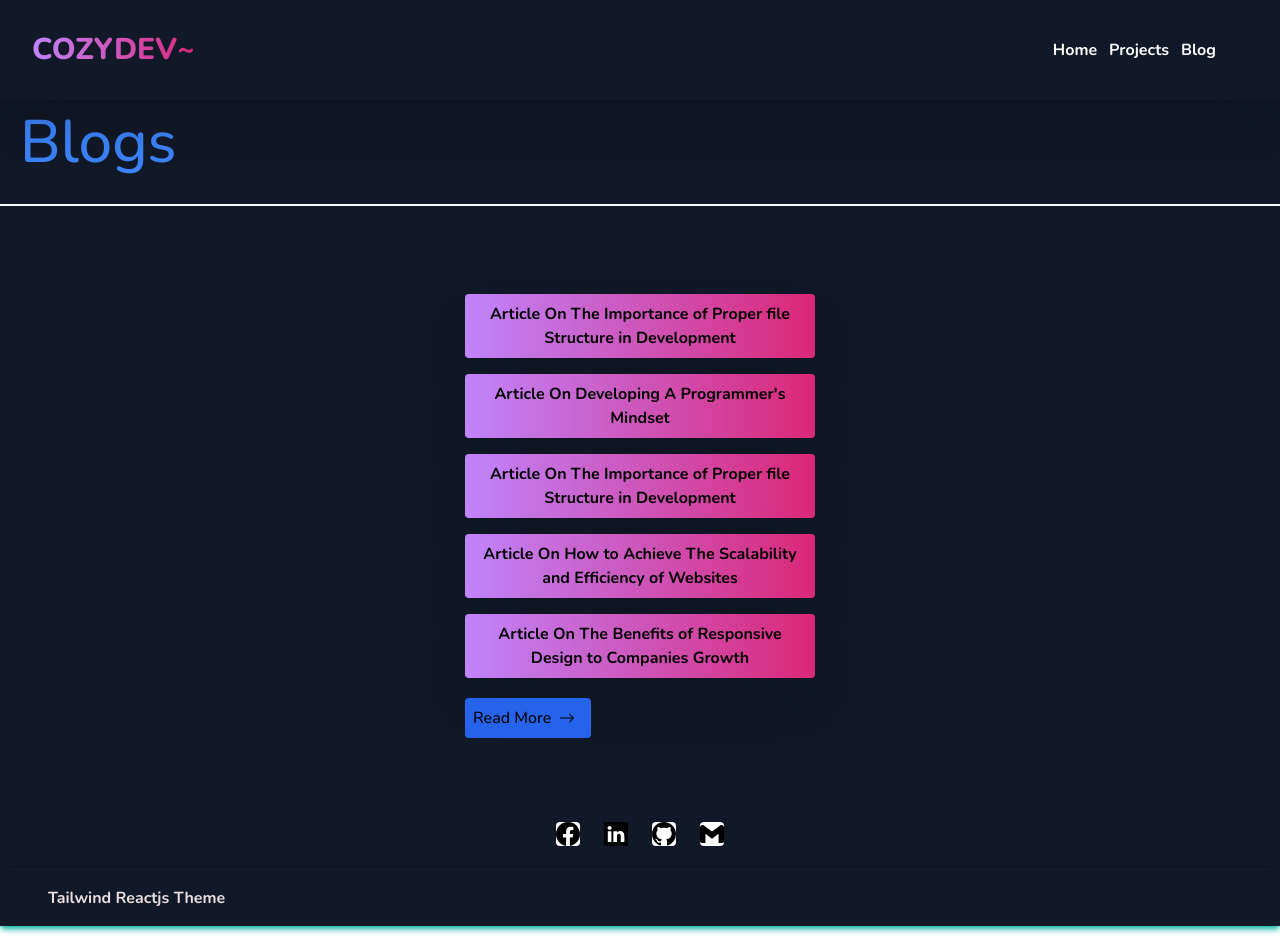
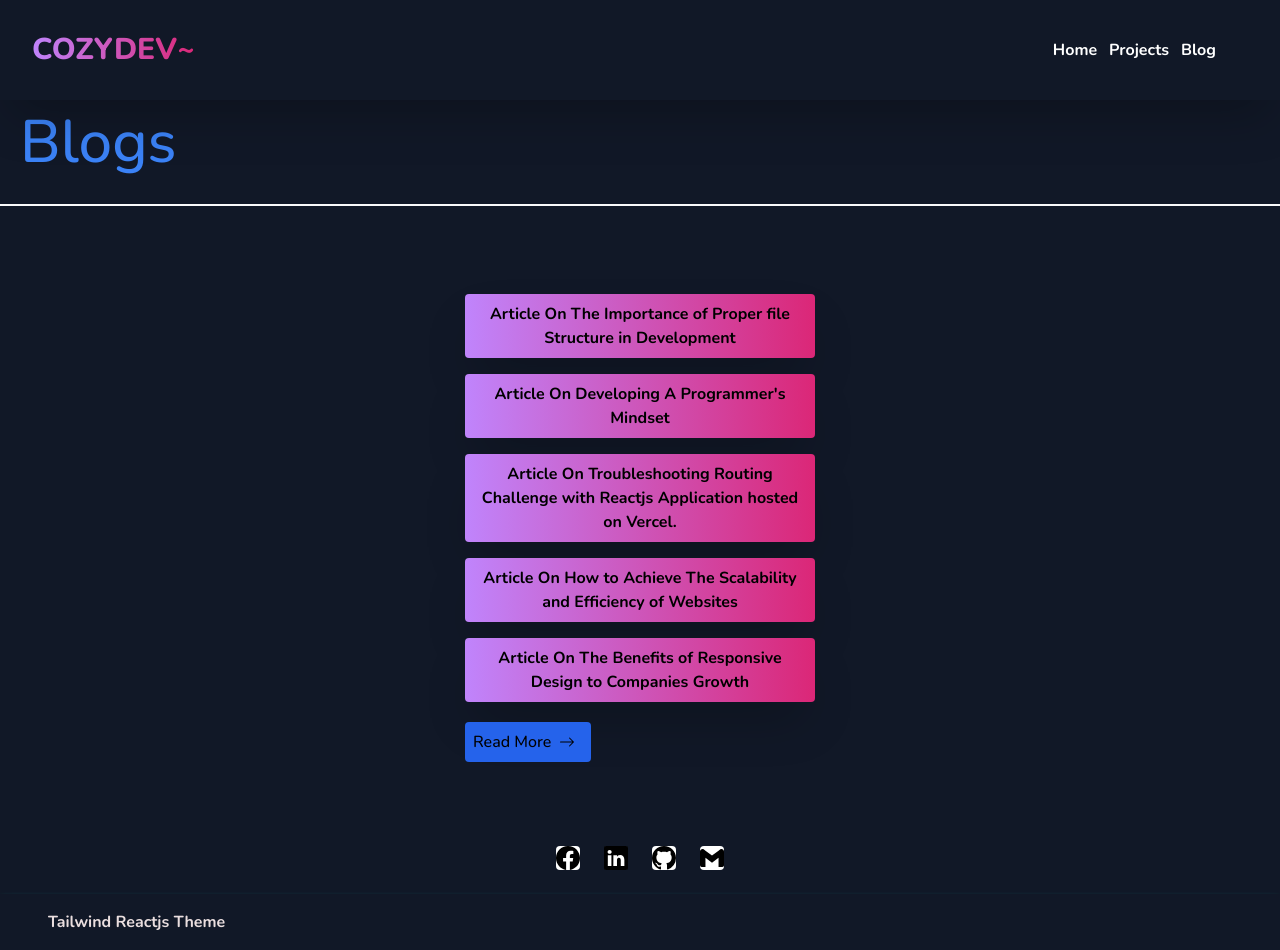
Before and after one commit to Usohps/Portfolio, a React (Vite) app: page /pages/blog in a window 1280 px wide. Before the commit the page ends 926 px from the top, so only its background shows below. Built offline with nearby package versions, Linux system fonts and the light colour scheme; the HTML template or start-up script is replaced by a standard one; a web font is replaced by a local one.

Commit message:
Article update

```diff
--- a/src/pages/Blog.jsx
+++ b/src/pages/Blog.jsx
@@ -52,12 +52,11 @@ function About() {
                 className="container m-auto text-center bg-gradient-to-r from-purple-400 to-pink-600 p-2 rounded shadow-2xl"
               >
                 <Link
-                  to="https://medium.com/@usohps/the-importance-of-proper-file-structure-in-programming-421de3af2794"
+                  to="https://medium.com/@usohps/troubleshooting-routing-challenge-at-production-environment-which-prompts-a-404-error-page-on-37d856b2cf75"
                   target="_blank"
                 >
                   <h1 className="font-bold ">
-                    Article On The Importance of Proper file Structure in
-                    Development
+                    Article On Troubleshooting Routing Challenge with Reactjs Application hosted on Vercel.
                   </h1>
                 </Link>
               </div>
```
